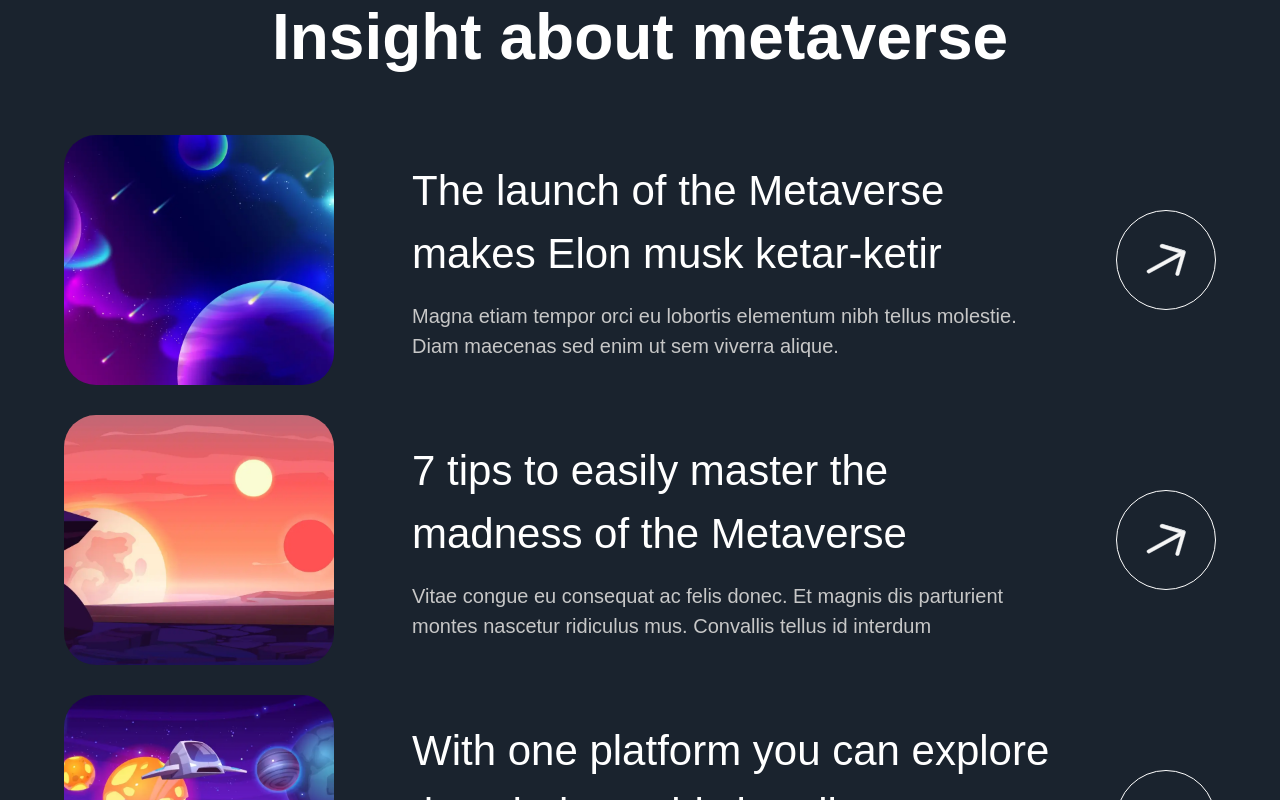
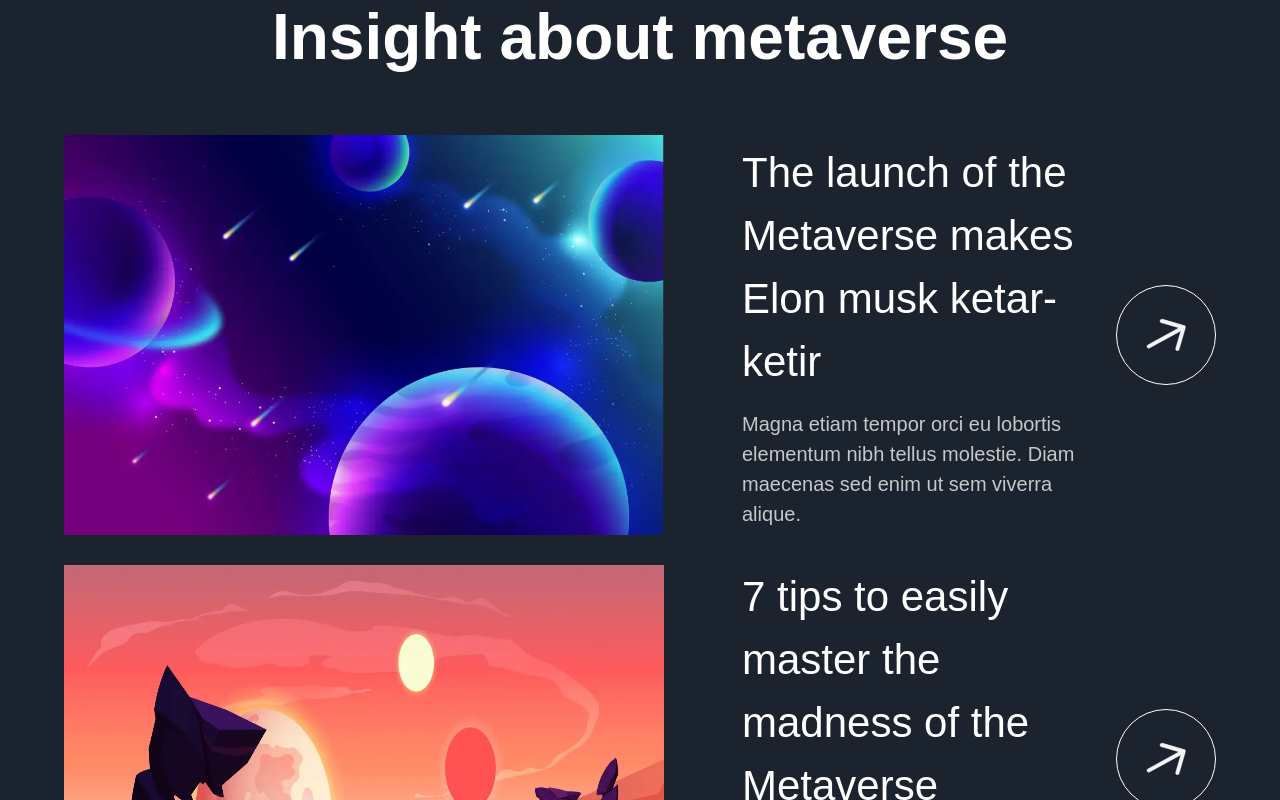
Before and after one commit to ting11222001/Metaversus-Landing-Page, a Next.js app: page / in a window 1280 px wide. Shown: the part 5500-6300 px from the top of the page. Built offline with nearby package versions, Linux system fonts and the light colour scheme; a web font is replaced by a local one.

Commit message:
fix: 🐛 update image component in the InsightCard

```diff
--- a/components/InsightCard.jsx
+++ b/components/InsightCard.jsx
@@ -1,5 +1,6 @@
 'use client';
 
+import Image from 'next/image';
 import { motion } from 'framer-motion';
 import { fadeIn } from '../utils/motion';
 
@@ -8,7 +9,12 @@
     variants={fadeIn('up', 'spring', index * 0.5, 1)}
     className="flex md:flex-row flex-col gap-4"
   >
-    <img src={imgUrl} alt="planet-01" className="md:w-[270px] w-full h-[250px] rounded-[32px] object-cover" />
+    <Image
+      src={imgUrl}
+      alt="planet"
+      width={600}
+      height={450}
+    />
     <div className="w-full flex justify-between items-center">
       <div className="flex-1 md:ml-[62px] flex flex-col max-w-[650px]">
         <h4 className="font-normal lg:text-[42px] text-[26px] text-white">{title}</h4>
```
Also changed, not shown: public/metaverse.webp (deleted).
